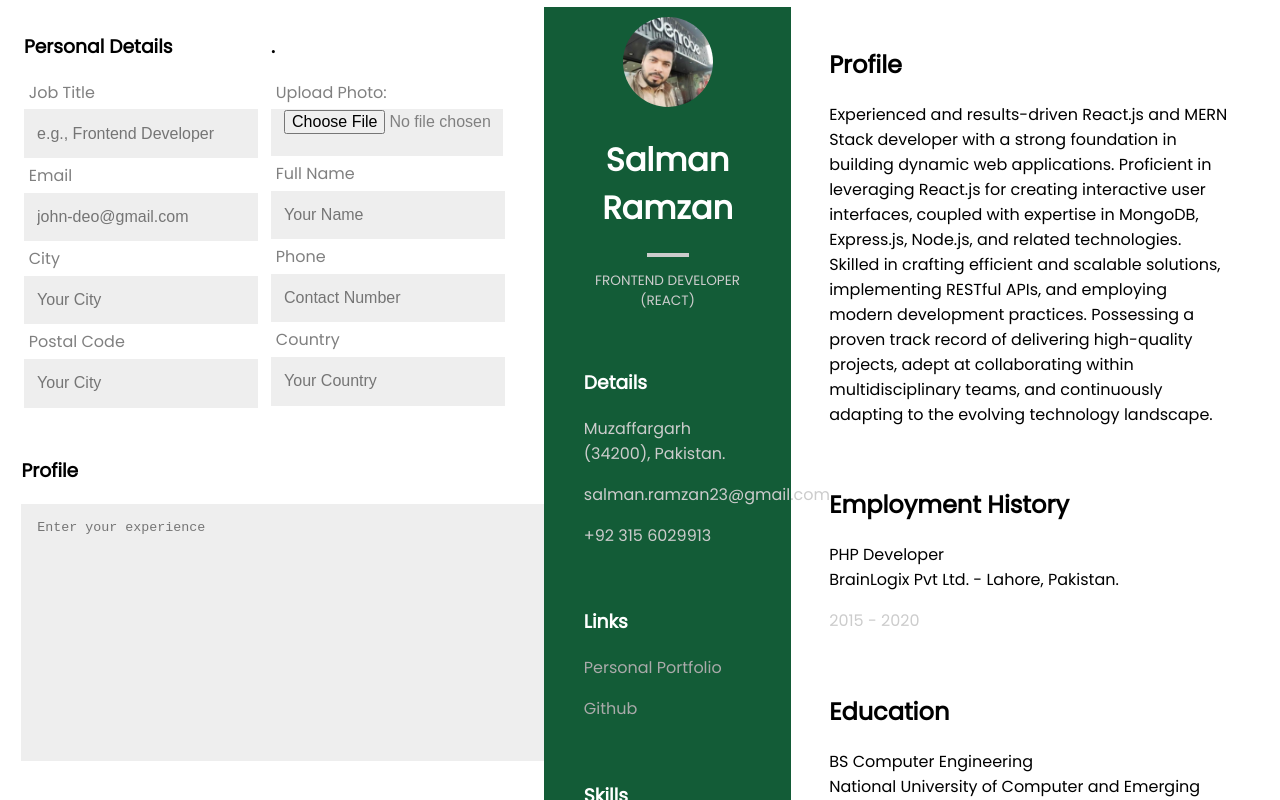
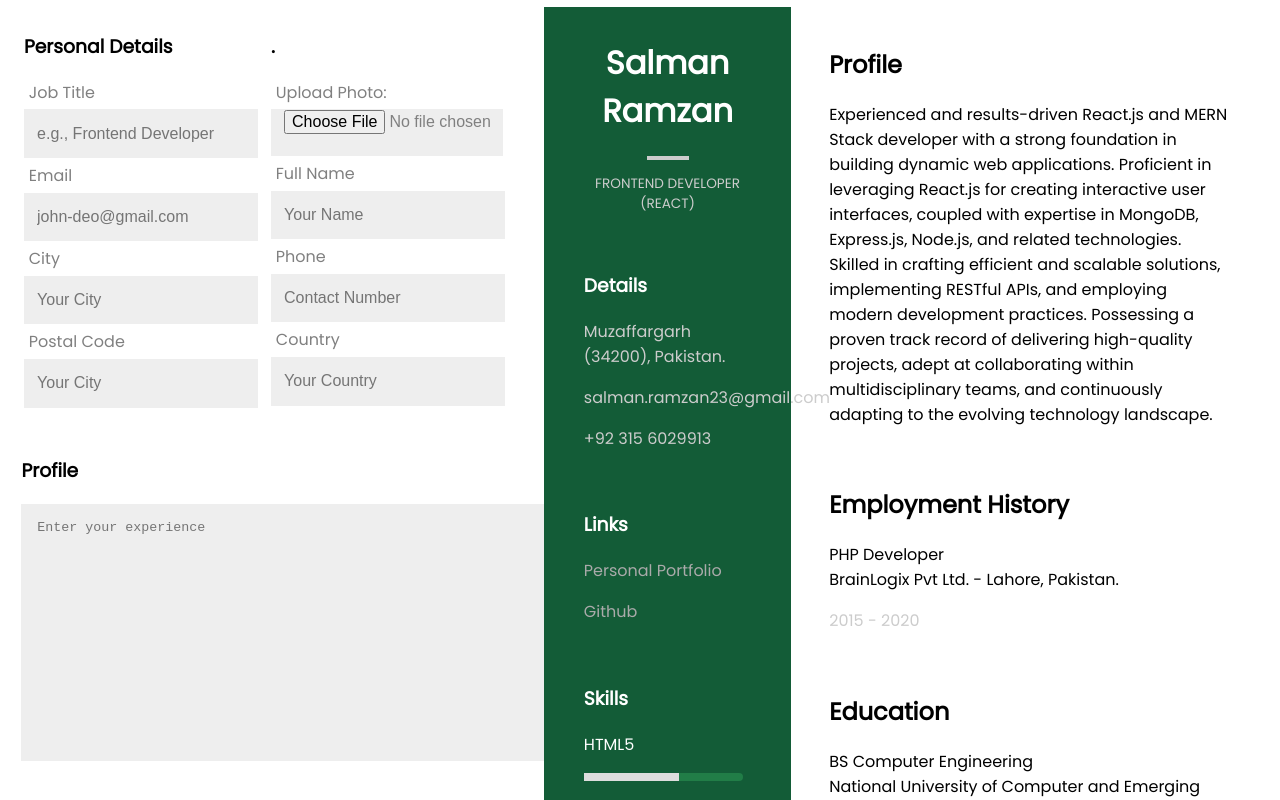
Before and after one commit to SalmanRamzan/cvbuilder, a React app: page / in a window 1280 px wide. Shown: the top 800 px of the page. Built offline with nearby package versions, Linux system fonts and the light colour scheme; the HTML template or start-up script is replaced by a standard one.

Commit message:
Title.jsx

```diff
--- a/src/Title.jsx
+++ b/src/Title.jsx
@@ -6,7 +6,7 @@
   return (
      <>
         <center>
-          <img src={myImg} width='90' height='90' />
+          {img && <img src={myImg} width='90' height='90' />}
           <h1 className='name'>{name || myName}</h1>
           <hr />
           <p className='job'>{job || myJob}</p>
```
